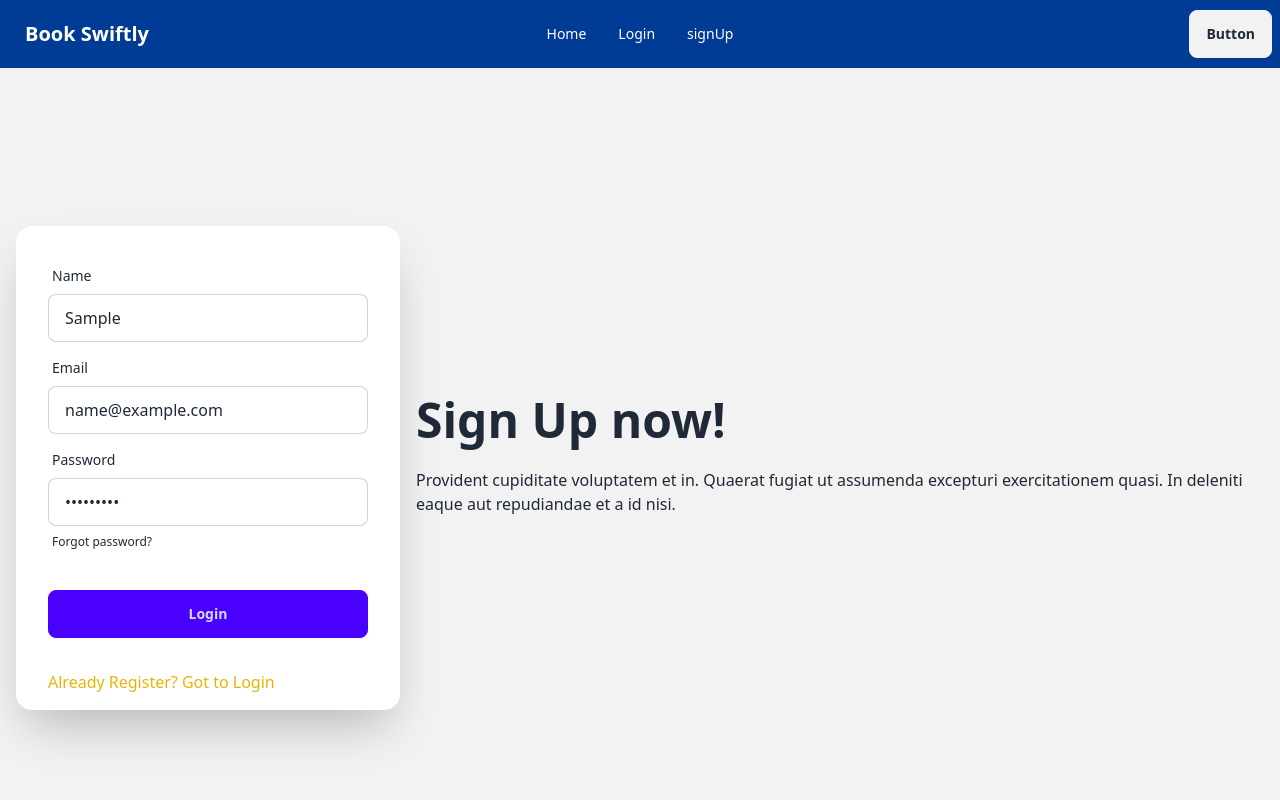
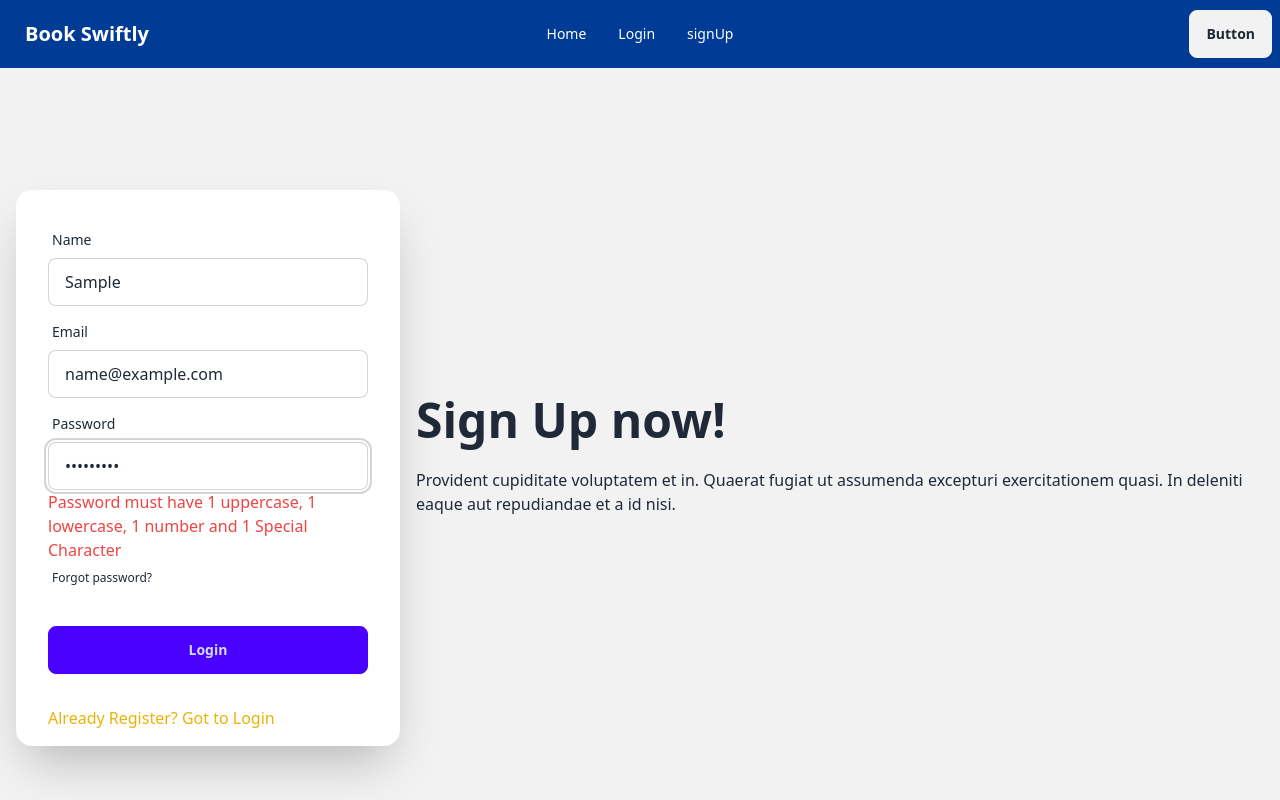
Before and after one commit to mdshakil04/book-Swiftly-client, a React (Vite) app: page /signUp in a window 1280 px wide. Both pictures are taken after typing "Sample", "name@example.com", "Sample123" into the empty fields and a click on the button "Login". Shown: the top 800 px of the page. Built offline with nearby package versions, Linux system fonts and the light colour scheme; no server answers.

Commit message:
Password validation done

```diff
--- a/src/pages/SignUp/SignUp.jsx
+++ b/src/pages/SignUp/SignUp.jsx
@@ -11,6 +11,7 @@ const SignUp = () => {
 
     //   console.log(watch("example"))
   return (
+    // -----------This is React Hook From----------
     <div>
       <div className="hero min-h-screen bg-base-200">
         <div className="hero-content flex-col lg:flex-row-reverse">
@@ -36,6 +37,7 @@ const SignUp = () => {
                   className="input input-bordered"
                 //   required
                 />
+                {/* ------Name validation---------- */}
                 {errors.name && <span className=" text-red-500">Name is required</span>}
               </div>
               <div className="form-control">
@@ -50,6 +52,7 @@ const SignUp = () => {
                   className="input input-bordered"
                 //   required
                 />
+                {/* --------Email validation-------------- */}
                 {errors.email && <span className=" text-red-500">Email is required</span>}
               </div>
               <div className="form-control">
@@ -57,13 +60,21 @@ const SignUp = () => {
                   <span className="label-text">Password</span>
                 </label>
                 <input
-                {...register("password", { required: true, minLength: 6 })}
+                {...register("password", {
+                    required: true,
+                    minLength: 8,
+                    pattern : /(?=.*[A-Z])(?=.*[!@#$&*])(?=.*[0-9])(?=.*[a-z])/
+                })}
                   type="password"
                   placeholder="password"
                   className="input input-bordered"
                 //   required
                 />
-                {errors.password && <span className=" text-red-500">Password is required</span>}
+                {/* ---------Password validation--------- */}
+                {errors.password?.type === 'required' && <span className=" text-red-500">Password is required</span>}
+                {errors.password?.type === 'minLength' && <span className=" text-red-500">Password must be 8 characters</span>}
+                {errors.password?.type === 'pattern' && <span className=" text-red-500">Password must have 1 uppercase, 1 lowercase, 1 number and 1 Special Character</span>}
+                 {/* ---------Password validation--------- */}
                 <label className="label">
                   <a href="#" className="label-text-alt link link-hover">
                     Forgot password?
```
